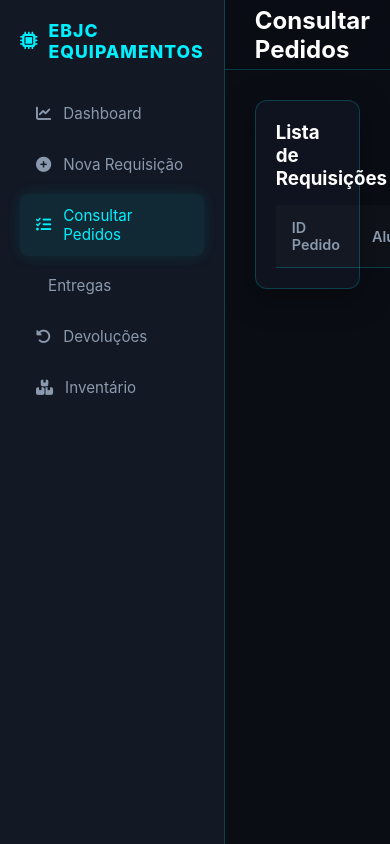
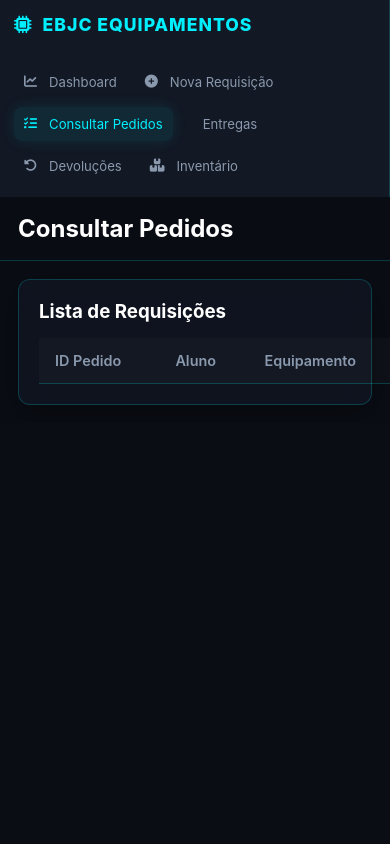
Before and after one commit to Lourdes2006/Requisicao-de-Equipamentos, a plain HTML site: page pedidos.html in a window 390 px wide. Drawn offline with Linux system fonts and the light colour scheme.

Commit message:
Add files via upload

```diff
--- a/css/style.css
+++ b/css/style.css
@@ -245,3 +245,16 @@ input:focus, select:focus, textarea:focus {
   border-color: var(--accent-cyan);
   box-shadow: 0 0 10px rgba(0, 240, 255, 0.2);
 }
+
+button:disabled { opacity: .6; cursor: wait; }
+[hidden] { display: none !important; }
+@media (max-width: 850px) {
+  body { height: auto; min-height: 100vh; overflow: auto; flex-direction: column; }
+  .sidebar { width: 100%; padding: 14px; }
+  .sidebar-menu { flex-direction: row; flex-wrap: wrap; }
+  .sidebar-menu a { padding: 9px 10px; font-size: .82rem; }
+  .main-content { overflow: visible; }
+  .topbar { padding: 12px 18px; height: auto; min-height: 64px; }
+  .container { padding: 18px; overflow-x: auto; }
+  table { min-width: 650px; }
+}
```
Also changed, not shown: css/login.css (+7 -0 lines).
